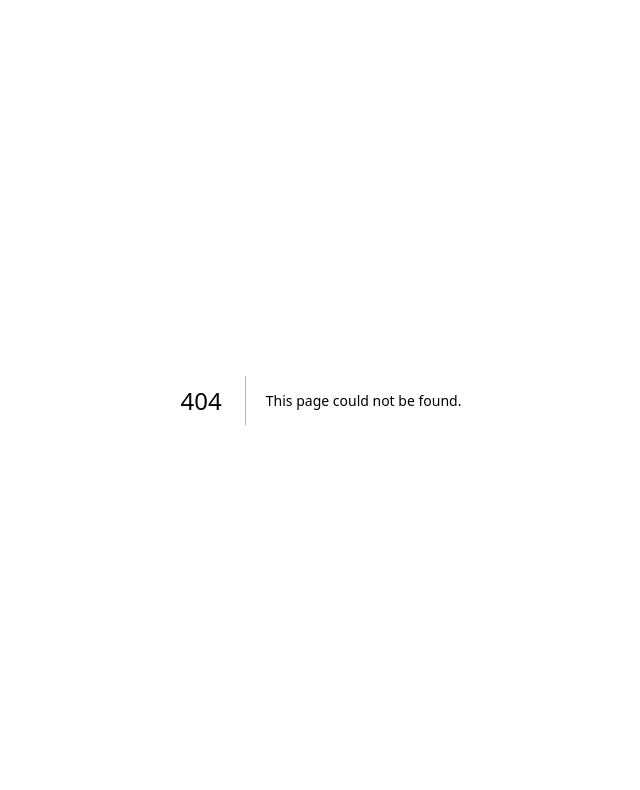
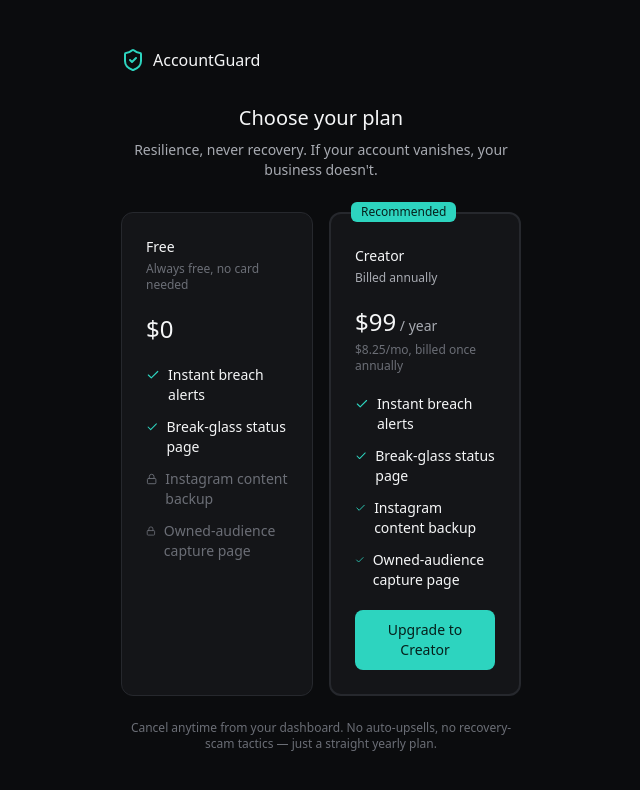
Before and after one commit to golosindenis/creator-escape-hatch, a Next.js app: page /pricing in a window 1280 px wide. Before the commit this address had no page. Shown: the top 790 px of the page, without its empty margins (319-959 px from the left). Built offline with nearby package versions, Linux system fonts and the light colour scheme.

Commit message:
feat: add pricing page

```diff
--- /dev/null
+++ b/app/pricing/page.tsx
@@ -0,0 +1,81 @@
+import { Check, Lock } from "lucide-react";
+import { Wordmark } from "@/components/ui/Wordmark";
+import { Shell } from "@/components/ui/Shell";
+import { Card } from "@/components/ui/Card";
+import { Button } from "@/components/ui/Button";
+
+const FREE_FEATURES = [
+  { label: "Instant breach alerts", included: true },
+  { label: "Break-glass status page", included: true },
+  { label: "Instagram content backup", included: false },
+  { label: "Owned-audience capture page", included: false },
+];
+
+const PAID_FEATURES = [
+  { label: "Instant breach alerts", included: true },
+  { label: "Break-glass status page", included: true },
+  { label: "Instagram content backup", included: true },
+  { label: "Owned-audience capture page", included: true },
+];
+
+function FeatureRow({ label, included }: { label: string; included: boolean }) {
+  const Icon = included ? Check : Lock;
+  return (
+    <div className="flex items-start gap-2">
+      <Icon className={included ? "mt-0.5 text-accent" : "mt-0.5 text-muted"} size={16} aria-hidden="true" />
+      <span className={`text-sm ${included ? "text-primary" : "text-muted"}`}>{label}</span>
+    </div>
+  );
+}
+
+export default function Pricing() {
+  return (
+    <Shell className="max-w-lg">
+      <Wordmark />
+      <div className="mt-8 text-center">
+        <h1 className="text-xl font-medium">Choose your plan</h1>
+        <p className="mt-2 text-sm text-secondary">
+          Resilience, never recovery. If your account vanishes, your business doesn&apos;t.
+        </p>
+      </div>
+
+      <div className="mt-8 grid grid-cols-1 gap-4 sm:grid-cols-2">
+        <Card>
+          <p className="text-sm font-medium">Free</p>
+          <p className="mt-1 text-xs text-muted">Always free, no card needed</p>
+          <p className="mt-5 text-2xl font-medium">$0</p>
+          <div className="mt-5 flex flex-col gap-3">
+            {FREE_FEATURES.map((f) => (
+              <FeatureRow key={f.label} label={f.label} included={f.included} />
+            ))}
+          </div>
+        </Card>
+
+        <Card className="relative border-2 border-accent">
+          <span className="absolute -top-3 left-5 rounded-md bg-accent px-2.5 py-0.5 text-xs font-medium text-accent-foreground">
+            Recommended
+          </span>
+          <p className="mt-2 text-sm font-medium">Creator</p>
+          <p className="mt-1 text-xs text-secondary">Billed annually</p>
+          <p className="mt-5 text-2xl font-medium">
+            $99<span className="text-sm text-secondary"> / year</span>
+          </p>
+          <p className="mt-1 text-xs text-muted">$8.25/mo, billed once annually</p>
+          <div className="mt-5 flex flex-col gap-3">
+            {PAID_FEATURES.map((f) => (
+              <FeatureRow key={f.label} label={f.label} included={f.included} />
+            ))}
+          </div>
+          <a href="/api/billing/checkout" className="mt-5 block">
+            <Button>Upgrade to Creator</Button>
+          </a>
+        </Card>
+      </div>
+
+      <p className="mt-6 text-center text-xs text-muted">
+        Cancel anytime from your dashboard. No auto-upsells, no recovery-scam tactics — just a
+        straight yearly plan.
+      </p>
+    </Shell>
+  );
+}
```
